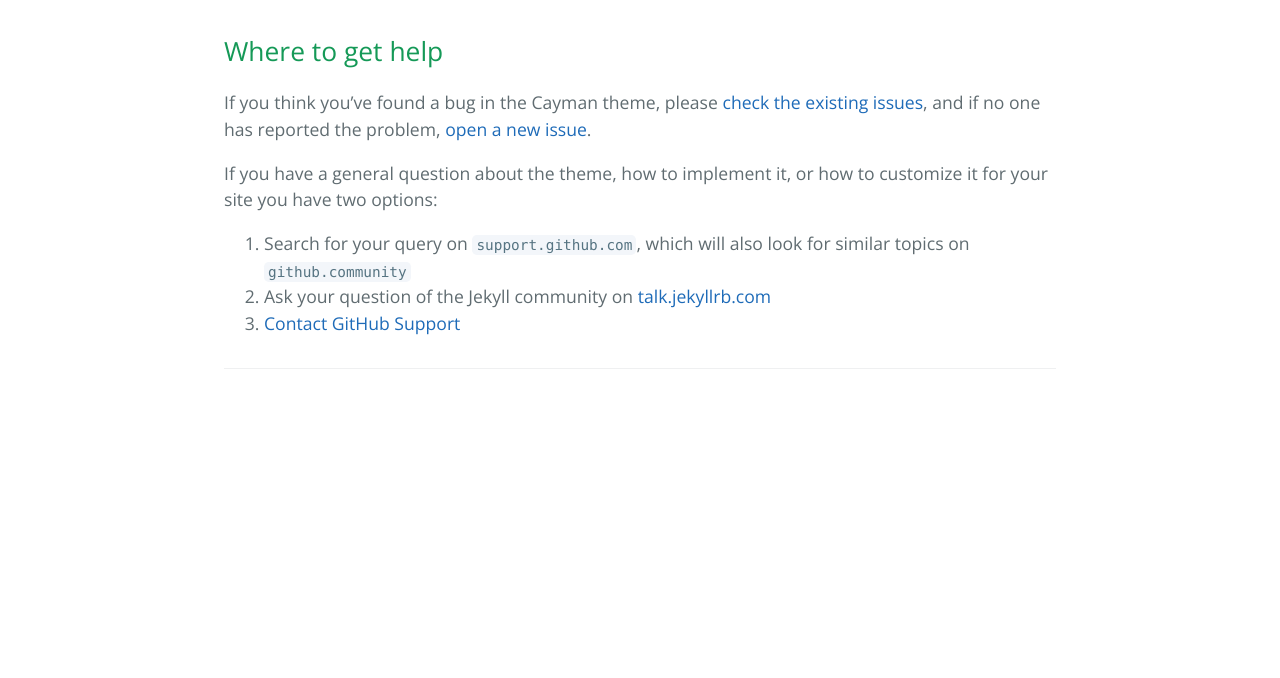
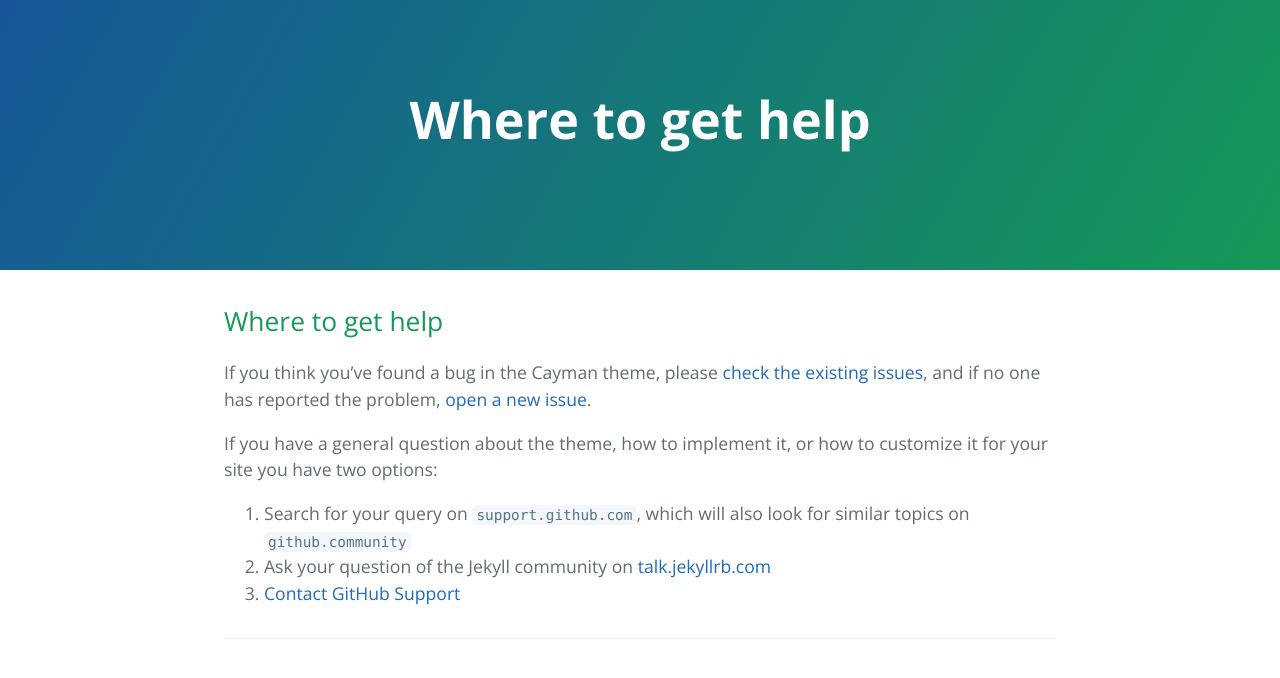
Before and after one commit to MayankVikash/mayankvikash.ml, a Jekyll site: the page built from docs/SUPPORT.md, in a window 1280 px wide. Shown: the top 678 px of the page. Built offline with Jekyll 4.4.1, drawn with Linux system fonts in a browser that asks for light colours; our own code applies the rules of GitHub Pages for plain Markdown files; the repository's description, which GitHub fills in, is left out.

Commit message:
Update default.html

```diff
--- a/_layouts/default.html
+++ b/_layouts/default.html
@@ -15,17 +15,17 @@
   <body>
     <a id="skip-to-content" href="#content">Skip to the content.</a>
 
-<!--     <header class="page-header" role="banner">
+<header class="page-header" role="banner">
       <h1 class="project-name">{{ page.title | default: site.title | default: site.github.repository_name }}</h1>
       <h2 class="project-tagline">{{ page.description | default: site.description | default: site.github.project_tagline }}</h2>
       {% if site.github.is_project_page %}
 <!--         <a href="{{ site.github.repository_url }}" class="btn">View on GitHub</a> -->
-<!--       {% endif %}
+{% endif %}
       {% if site.show_downloads %}
         <a href="{{ site.github.zip_url }}" class="btn">Download .zip</a>
         <a href="{{ site.github.tar_url }}" class="btn">Download .tar.gz</a>
       {% endif %}
-    </header>  -->
+    </header>
 
     <main id="content" class="main-content" role="main">
       {{ content }}
```
